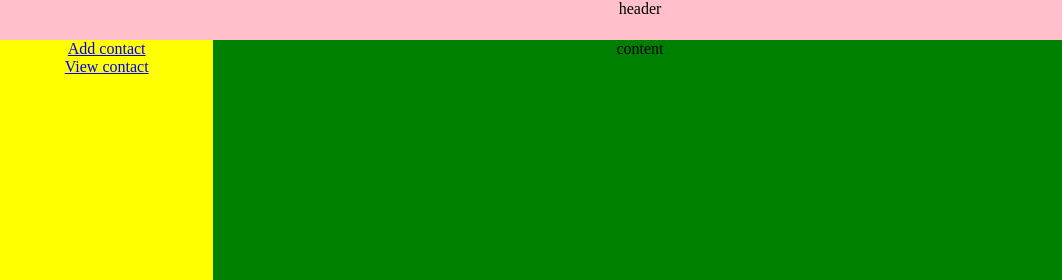
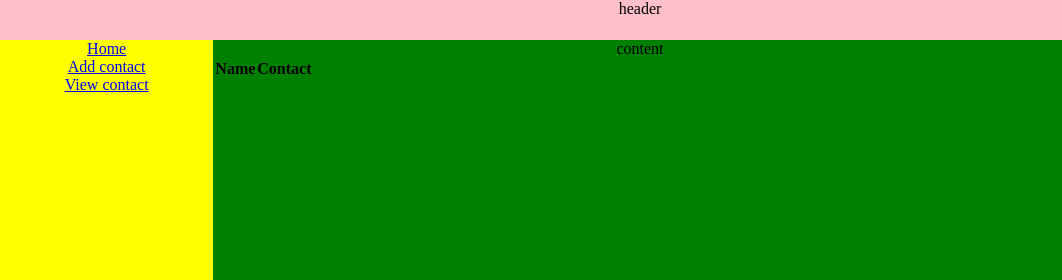
Before and after one commit to rahul-rzp/bootcamp-assignments, a plain HTML site: page view.html in a window 1280 px wide. Shown: the top 280 px of the page, 0-1062 px from the left. Drawn offline with Linux system fonts and the light colour scheme.

Commit message:
add home route render view page's table from localStorage

```diff
--- a/view.html
+++ b/view.html
@@ -12,6 +12,7 @@
 
   <div class="content-container">
     <ul class="menu">
+      <li><a href="/">Home</a></li>
       <li><a href="/add.html">Add contact</a></li>
       <li><a href="/view.html">View contact</a></li>
     </ul>
--- a/view.js
+++ b/view.js
@@ -3,6 +3,15 @@ const contactBookData = localStorageData ? JSON.parse(localStorageData) : [];
 console.log(contactBookData, "data");
 
 const tableElement = document.createElement('table');
+const tableHeader = document.createElement('thead');
+const tableHeaderName = document.createElement('th');
+tableHeaderName.innerHTML = "Name";
+
+const tableHeaderContact = document.createElement('th');
+tableHeaderContact.innerHTML = "Contact";
+tableElement.appendChild(tableHeader);
+tableHeader.appendChild(tableHeaderName);
+tableHeader.appendChild(tableHeaderContact);
 
 contactBookData.forEach(item => {
   const trElement = tableElement.insertRow();
@@ -17,4 +26,4 @@ contactBookData.forEach(item => {
   tableElement.appendChild(trElement);
 });
 
-document.body.appendChild(tableElement);
+document.querySelector('.content').appendChild(tableElement);
```
Also changed, not shown: add.html (+1 -0 lines), index.html (+1 -0 lines).
